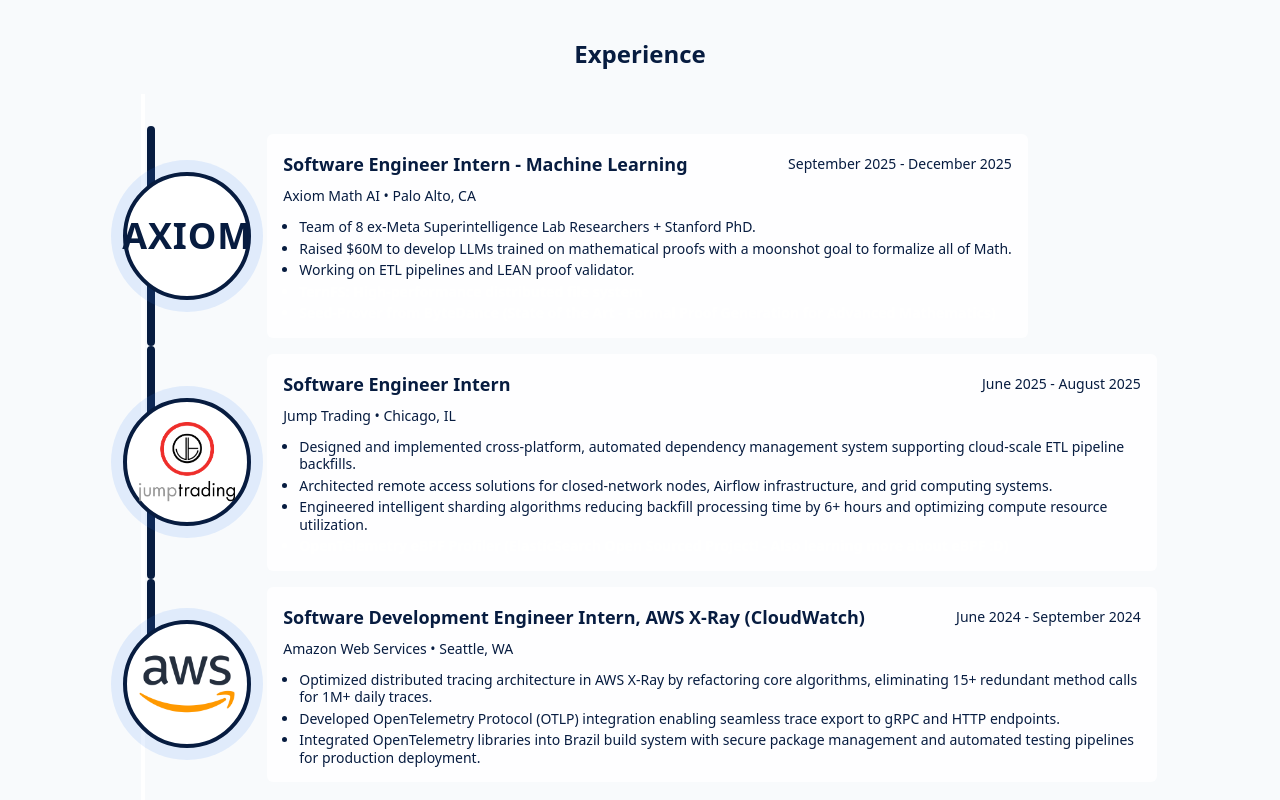
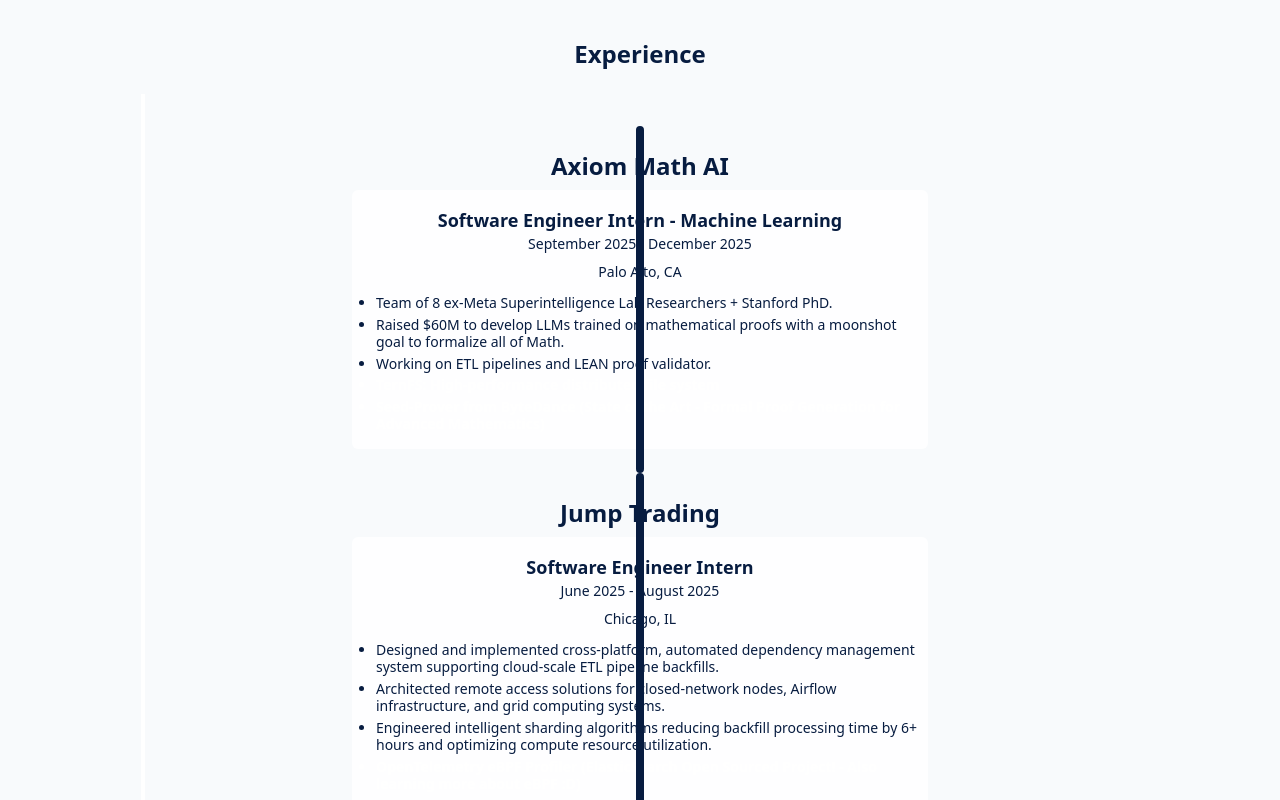
Before and after one commit to Ishan-Sinha123/Personal_Website, a React (Vite) app: page / in a window 1280 px wide. Shown: the part 1460-2260 px from the top of the page. Built offline with nearby package versions, Linux system fonts and the light colour scheme.

Commit message:
new packages

```diff
--- a/src/components/WorkTimeline.jsx
+++ b/src/components/WorkTimeline.jsx
@@ -66,38 +66,24 @@
         <h3 className="text-2xl font-semibold mb-6">Experience</h3>
         <VerticalTimeline layout="1-column" className="vertical-timeline--horizontal">
           {list.map((item, idx) => (
-            <div key={item.id} className="relative flex items-center">
-              {/* Timeline vertical line (bold) */}
-              <div className="absolute left-6 top-0 bottom-0 w-2 bg-primary border-4 border-primary rounded-full z-0" style={{ height: idx === list.length - 1 ? '50%' : '100%' }} />
-              <div className="flex flex-row items-center gap-4 py-2">
-                <div className="flex-shrink-0 flex items-center justify-center h-full">
-                  <div className="w-32 h-32 flex items-center justify-center bg-white rounded-full border-4 border-primary z-10" style={{ boxShadow: '0 0 0 12px rgba(59,130,246,0.12)' }}>
-                    {item.logo === "AXIOM" ? (
-                      <span className="text-4xl font-extrabold tracking-wide text-primary flex items-center justify-center h-full">AXIOM</span>
-                    ) : (
-                      <img
-                        src={item.logo.startsWith('/') ? item.logo : `/projects/${item.logo}`}
-                        alt={`${item.company} logo`}
-                        className="object-contain bg-transparent flex items-center justify-center"
-                        style={{ width: 96, height: 96, display: 'block', margin: 'auto' }}
-                      />
-                    )}
-                  </div>
-                </div>
-                <div className="bg-card/80 dark:bg-card/90 rounded-md p-4 w-full flex flex-col justify-center">
-                  <div className="flex flex-col gap-1">
-                    <div className="flex items-center justify-between mb-1">
-                      <div className="text-lg font-semibold">{item.role}</div>
-                      <div className="text-sm text-muted-foreground whitespace-nowrap">{item.date}</div>
+            <div key={item.id} className="relative flex flex-col items-center w-full">
+              {/* Centered timeline vertical line */}
+              <div className="absolute left-1/2 transform -translate-x-1/2 top-0 bottom-0 w-2 bg-primary border-4 border-primary rounded-full z-0" style={{ height: idx === list.length - 1 ? '50%' : '100%' }} />
+              <div className="flex flex-col items-center w-full py-6">
+                <div className="text-2xl font-extrabold text-primary mb-2 text-center">{item.company}</div>
+                <div className="bg-card/80 dark:bg-card/90 rounded-md p-4 w-full max-w-xl flex flex-col items-center justify-center">
+                  <div className="flex flex-col gap-1 w-full items-center">
+                    <div className="flex flex-col items-center mb-1 w-full">
+                      <div className="text-lg font-semibold text-center">{item.role}</div>
+                      <div className="text-sm text-muted-foreground whitespace-nowrap text-center">{item.date}</div>
                     </div>
-                    <div className="flex items-center gap-2 mb-1">
+                    <div className="flex items-center gap-2 mb-1 text-center">
                       <div className="text-sm text-muted-foreground">
-                        {item.company}
-                        {item.location ? ` • ${item.location}` : ""}
+                        {item.location ? `${item.location}` : ""}
                       </div>
                     </div>
                   </div>
-                  <ul className="mt-2 ml-4 list-disc text-sm leading-tight space-y-1 text-left">
+                  <ul className="mt-2 ml-4 list-disc text-sm leading-tight space-y-1 text-left w-full">
                     {item.bullets.map((b, i) => (
                       <li
                         key={i}
```
